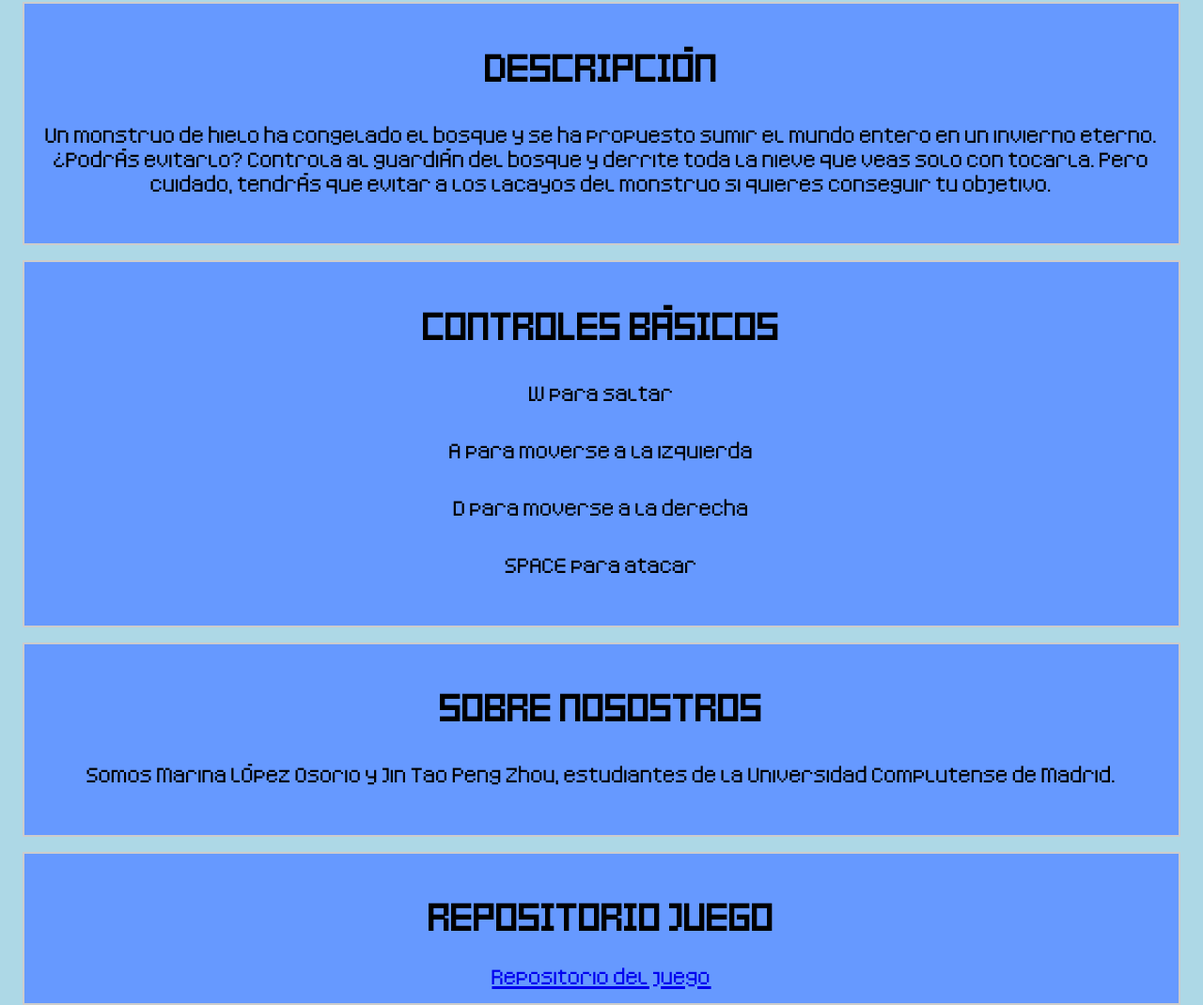
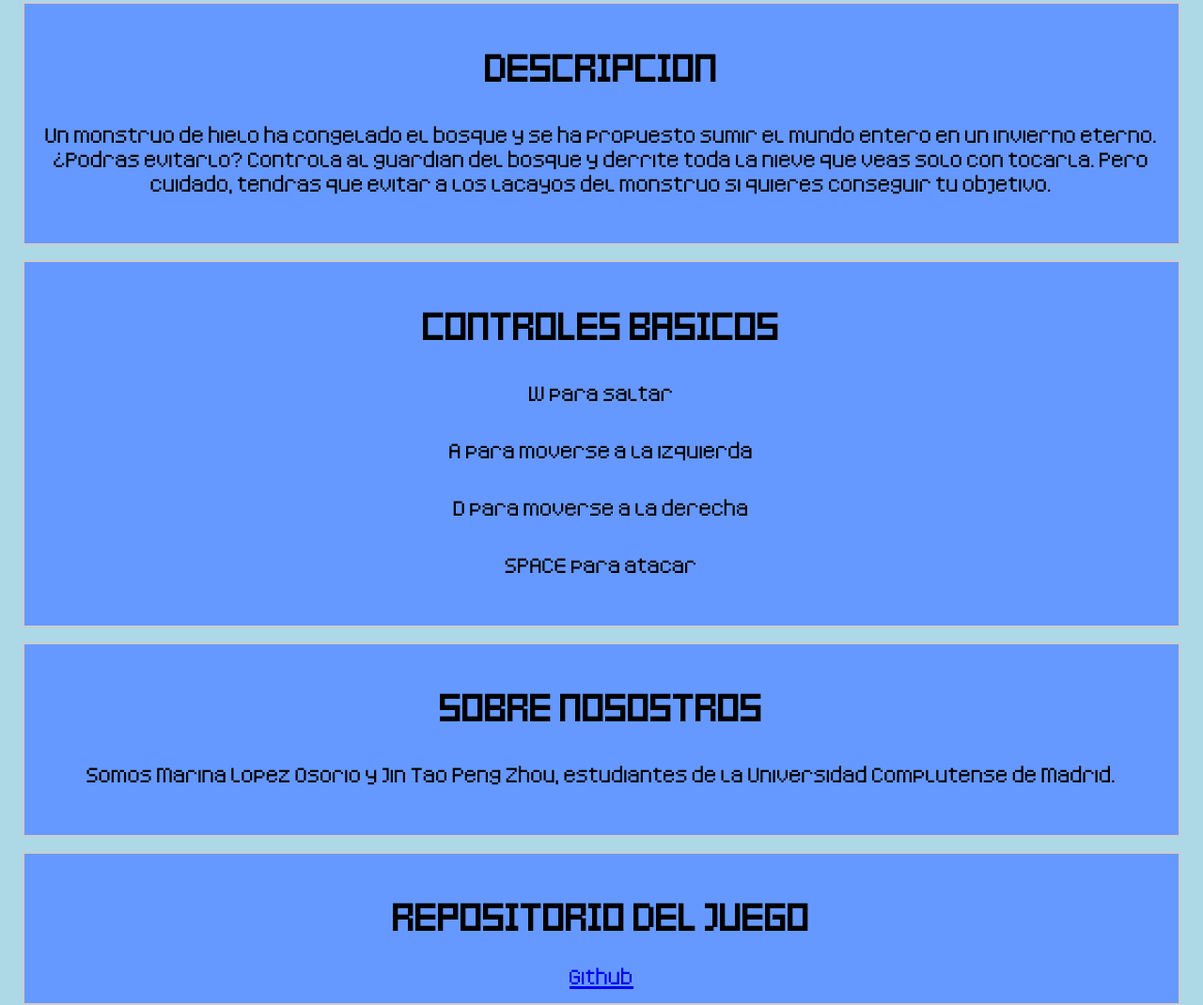
Before and after one commit to lomari4/DVI, a plain HTML site: page index.html in a window 1280 px wide. Shown: the part 1020-2090 px from the top of the page at 94% size. Drawn offline with Linux system fonts and the light colour scheme; no server answers; animation ran at ten frames a second.

Commit message:
Update index.html

```diff
--- a/index.html
+++ b/index.html
@@ -33,8 +33,8 @@
         <ul>
             <li><a href="#RepositorioJuego">Repositorio Juego</a></li>
             <li><a href="#SobreNosostros">Sobre Nosostros</a></li>
-            <li><a href="#ControlesBásicos">Controles Básicos</a></li>
-            <li><a href="#Descripción">Descripción</a></li>
+            <li><a href="#ControlesBasicos">Controles Basicos</a></li>
+            <li><a href="#Descripcion">Descripcion</a></li>
             <h1>Everlasting Winter</h1>
         </ul>
 
@@ -45,12 +45,12 @@
 
     <div class="div">
 
-        <h2 id="Descripción">Descripción</h2>
-        <p>Un monstruo de hielo ha congelado el bosque y se ha propuesto sumir el mundo entero en un invierno eterno. ¿Podrás evitarlo? Controla al guardián del bosque y derrite toda la nieve que veas solo con tocarla. Pero cuidado, tendrás que evitar a
+        <h2 id="Descripcion">Descripcion</h2>
+        <p>Un monstruo de hielo ha congelado el bosque y se ha propuesto sumir el mundo entero en un invierno eterno. ¿Podras evitarlo? Controla al guardian del bosque y derrite toda la nieve que veas solo con tocarla. Pero cuidado, tendras que evitar a
             los lacayos del monstruo si quieres conseguir tu objetivo.</p>
     </div>
     <div class="div">
-        <h2 id="ControlesBásicos">Controles Básicos</h2>
+        <h2 id="ControlesBasicos">Controles Basicos</h2>
         <p>W para saltar</p>
         <p>A para moverse a la izquierda</p>
         <p>D para moverse a la derecha</p>
@@ -58,12 +58,12 @@
     </div>
     <div class="div">
         <h2 id="SobreNosostros">Sobre Nosostros</h2>
-        <p>Somos Marina López Osorio y Jin Tao Peng Zhou, estudiantes de la Universidad Complutense de Madrid.</p>
+        <p>Somos Marina Lopez Osorio y Jin Tao Peng Zhou, estudiantes de la Universidad Complutense de Madrid.</p>
     </div>
 
     <div class="div">
-        <h2 id="RepositorioJuego">Repositorio Juego</h2>
-        <a href="https://github.com/lomari4/DVI">Repositorio del juego</a>
+        <h2 id="RepositorioJuego">Repositorio del Juego</h2>
+        <a href="https://github.com/lomari4/DVI">Github</a>
     </div>
 </body>
 
```
